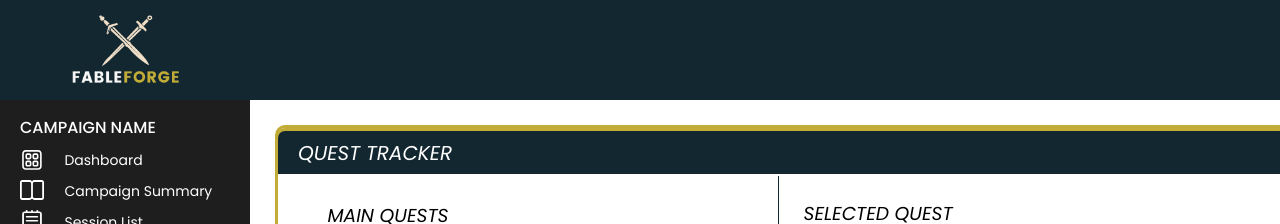
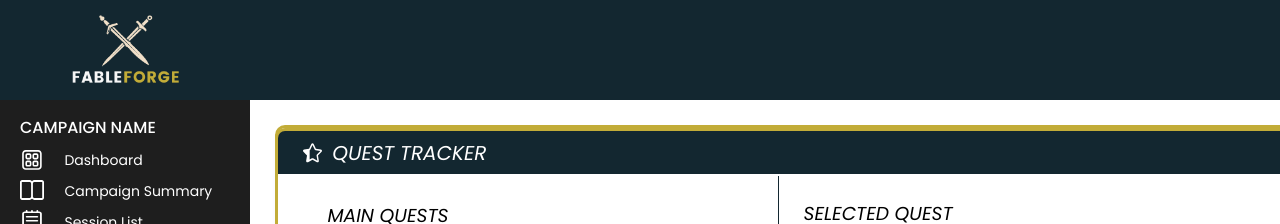
Before and after one commit to alliebourden/fableforge, a React (Vite) app: page /quest-tracker in a window 1280 px wide. Shown: the top 224 px of the page. Built offline with nearby package versions, Linux system fonts and the light colour scheme.

Commit message:
style - icon added to quest tracker

```diff
--- a/src/App.css
+++ b/src/App.css
@@ -722,7 +722,6 @@ dialog {
   background: #fff;
   box-shadow: 5px 8px 10px 0px rgba(0, 0, 0, 0.1);
   display: flex;
-  /* margin-top: 25px; */
   flex-direction: column;
   align-items: center;
 }
@@ -763,7 +762,6 @@ dialog {
   border-left: 3px solid #c2ac38;
   background: #132730;
   color: #ffffff;
-  justify-content: space-between;
 }
 
 .quest-tracker-top p {
@@ -771,7 +769,11 @@ dialog {
   font-style: italic;
   font-weight: 500;
   line-height: normal;
-  margin-left: 20px;
+  margin-left: 10px;
+}
+
+.quest-tracker-top img {
+  margin-left: 25px;
 }
 
 .quest-tracker-main-contain {
--- a/src/components/QuestTracker.jsx
+++ b/src/components/QuestTracker.jsx
@@ -3,6 +3,7 @@ import { useContext, useRef, useState } from "react";
 import { useNavigate } from "react-router-dom";
 import QuestTrackerForm from "./QuestTrackerForm";
 import SelectedQuestDetails from "./SelectedQuestDetails";
+import QuestIcon from "../../assets/icons/QuestIcon.svg";
 
 const QuestTracker = () => {
   const { quests } = useContext(SessionContext);
@@ -27,6 +28,7 @@ const QuestTracker = () => {
   return (
     <div className="quest-tracker">
       <div className="quest-tracker-top">
+        <img src={QuestIcon} height={20} />
         <p>Quest Tracker</p>
       </div>
       <div className="quest-tracker-main-contain">
```
